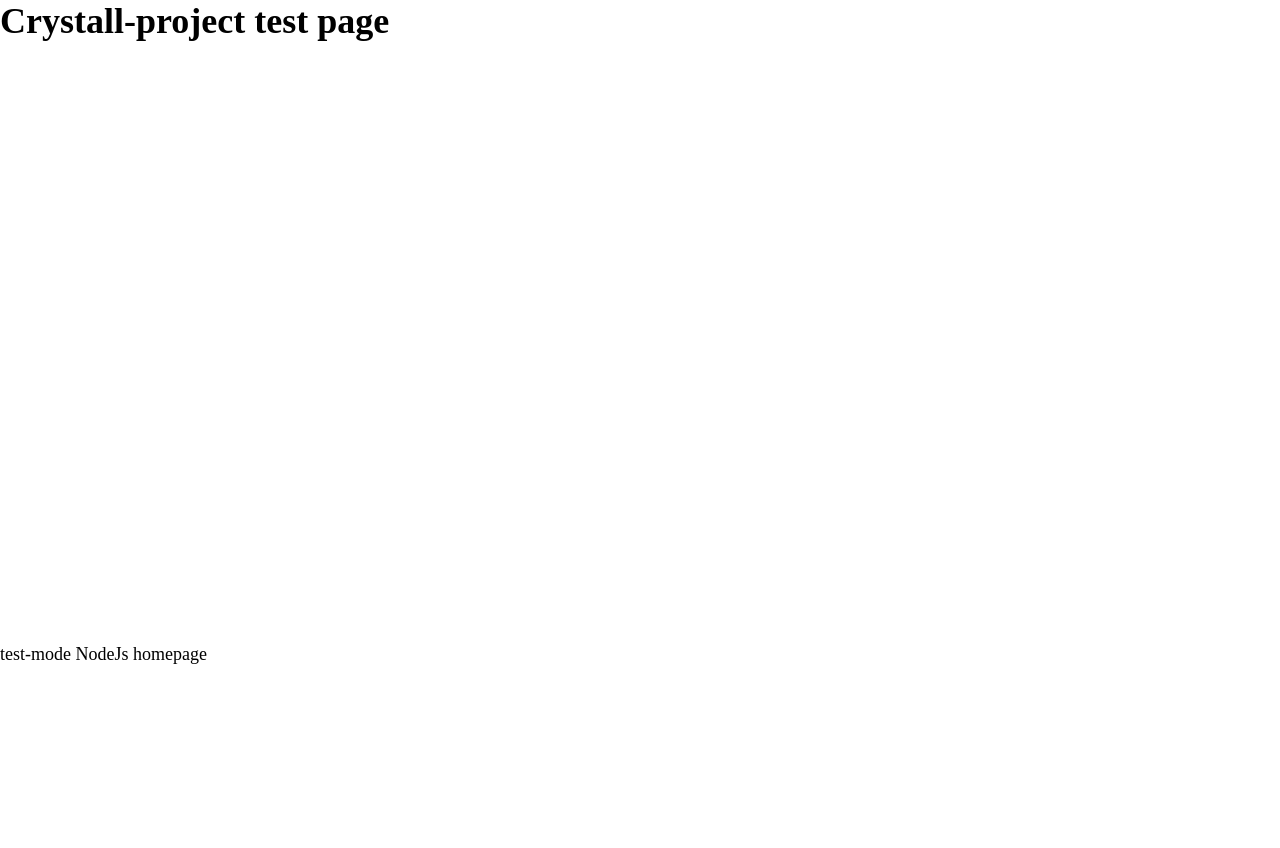
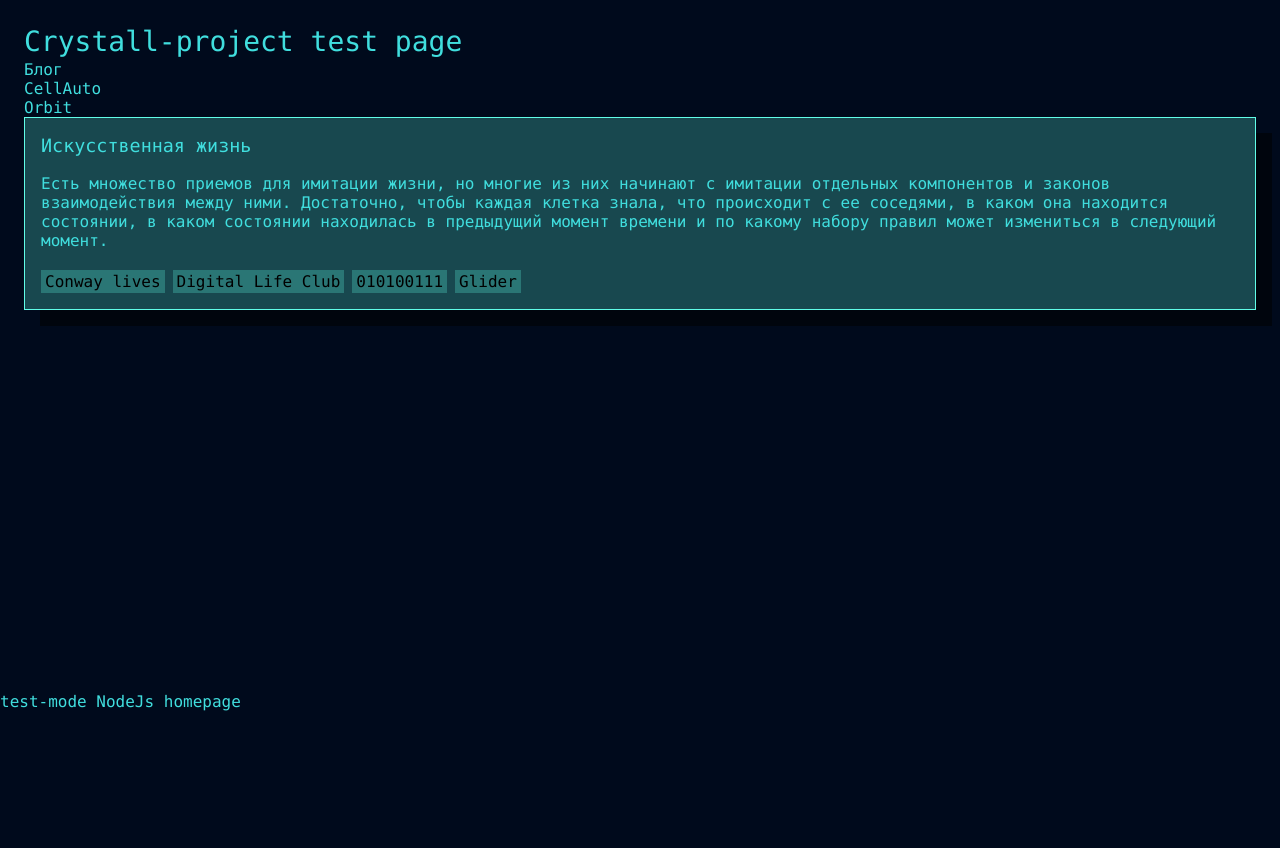
Before and after one commit to crystalProjectSpace/homepage_node, a plain HTML site: page index.html in a window 1280 px wide. Before the commit the page ends 800 px from the top, so only its background shows below. Drawn offline with Linux system fonts and the light colour scheme.

Commit message:
First style prototype

```diff
--- a/constants.js
+++ b/constants.js
@@ -3,7 +3,7 @@
 module.exports = {
 	DEFAULT_PORT: 3500,
 	API_PREFIX: 'api',
-	CACHE_EXPIRATION: 3.6E6,
+	CACHE_EXPIRATION: 5000,//3.6E6,
 	UTF8: 'utf8',
 	STATUS: {
 		CACHED: 'cached',
--- a/index.html
+++ b/index.html
@@ -6,7 +6,42 @@
 	</head>
 	<body>
 		<div class="main-wrap">
-			<h1>Crystall-project test page</h1>
+			<aside class="main-sidebar"></aside>
+			<main class="main">
+				<header class="main-header">
+					<h1 class="main-header-label">
+						<span class="main-header-label__logo"></span>
+						<span class="main-header-label__wording">Crystall-project test page</span>
+					</h1>
+					<nav class="main-header-nav">
+						<li class="main-header-nav__item">Блог</li>
+						<li class="main-header-nav__item">CellAuto</li>
+						<li class="main-header-nav__item">Orbit</li>
+					</nav>
+				</header>
+				<div class="main-content">
+					<div class="main-content__list">
+						<section class="main-content__list-item">
+							<h3 class="main-content__list_item-header">Искусственная жизнь</h3>
+							<div class="main-content__list-item-text">
+								Есть множество приемов для имитации жизни, но многие из них начинают с имитации отдельных компонентов и законов взаимодействия между ними. Достаточно, чтобы каждая клетка знала, что происходит с ее соседями, в каком она находится состоянии, в каком состоянии находилась в предыдущий момент времени и по какому набору правил может измениться в следующий момент.
+							</div>
+							<div class="main-content__list-item-meta">
+								<div class="main-content__list-item-meta__tags">
+									<span class="main-content__list-item-meta__tag">Conway lives</span>
+									<span class="main-content__list-item-meta__tag">Digital Life Club</span>
+									<span class="main-content__list-item-meta__tag">010100111</span>
+									<span class="main-content__list-item-meta__tag">Glider</span>
+								</div>
+							</div>
+						</section>
+					</div>
+					<div class="main-content__pagination">
+						<button class="main-content__pagination-btn _forward" type="button"></button>
+						<button class="main-content__pagination-btn _backward" type="button"></button>
+					</div>
+				</div>
+			</main>
 		</div>
 		<footer class="main-footer">
 			test-mode NodeJs homepage
--- a/server.js
+++ b/server.js
@@ -72,6 +72,6 @@ const requestHandler = (request, response) => {
 }
 
 const myServer = http.createServer(requestHandler)
-console.log(`test server run on port[${PORT_USED}]`)
+console.log(`test server run on port[${DEFAULT_PORT}]`)
 
-myServer.listen(PORT_USED)
+myServer.listen(DEFAULT_PORT)
--- a/styles/style.css
+++ b/styles/style.css
@@ -1,6 +1,14 @@
 :root {
 	--footer-height: 156px;
-	font-size: 18px;
+	font-size: 16px;
+
+	font-family: Consolas, Courier, monospace;
+	--bg-cl-main: #000a1c;
+	--bg-cl-panel: #61fde840;
+	--txt-cl-main: #40dede;
+	--txt-cl-active: #61fde8;
+	--txt-cl-inverse: #000;
+	--shade-cl-main: #00000088;
 }
 
 * {
@@ -10,6 +18,7 @@
 	outline: none;
 	text-decoration: none;
 	list-style-type: none;
+	font-weight: 400;
 }
 
 html, body {
@@ -18,8 +27,72 @@ html, body {
 
 .main-wrap {
 	height: calc(100% - var(--footer-height));
+	padding: 24px;
 }
 
 .main-footer {
 	height: var(--footer-height);
 }
+
+h1 {
+	font-size: 1.75rem;
+	line-height: 2.25rem;
+}
+
+h2 {
+	font-size: 1.5rem;
+	line-height: 2rem;
+}
+
+h3 {
+	font-size: 1.25rem;
+	line-height: 1.75rem;
+}
+
+h3 {
+	font-size: 1.15rem;
+	line-height: 1.5rem;
+}
+
+h4, h5, h6 {
+	font-size: 1.125rem;
+	line-height: 1.25rem;
+}
+
+body {
+	background-color:var(--bg-cl-main);
+	color: var(--txt-cl-main);
+}
+
+.main-content__list-item {
+	background-color: var(--bg-cl-panel);
+	border: 1px solid var(--txt-cl-active);
+	padding: 16px;
+	box-shadow: 16px 16px 0 0 var(--shade-cl-main);
+}
+
+.main-content__list_item-header {
+	margin-bottom: 16px;
+}
+
+.main-content__list-item-text {
+	margin-bottom: 20px;
+}
+
+.main-content__list-item-meta__tags {
+	display: flex;
+	flex-wrap: wrap;
+	align-items: center;
+	gap: 8px;
+}
+
+.main-content__list-item-meta__tag {
+	background-color: var(--bg-cl-panel);
+	color: var(--txt-cl-inverse);
+	padding: 2px 4px;
+	transition: background-color 0.3s;
+}
+
+.main-content__list-item-meta__tag:hover {
+	background-color: var(--txt-cl-active);
+}
```
